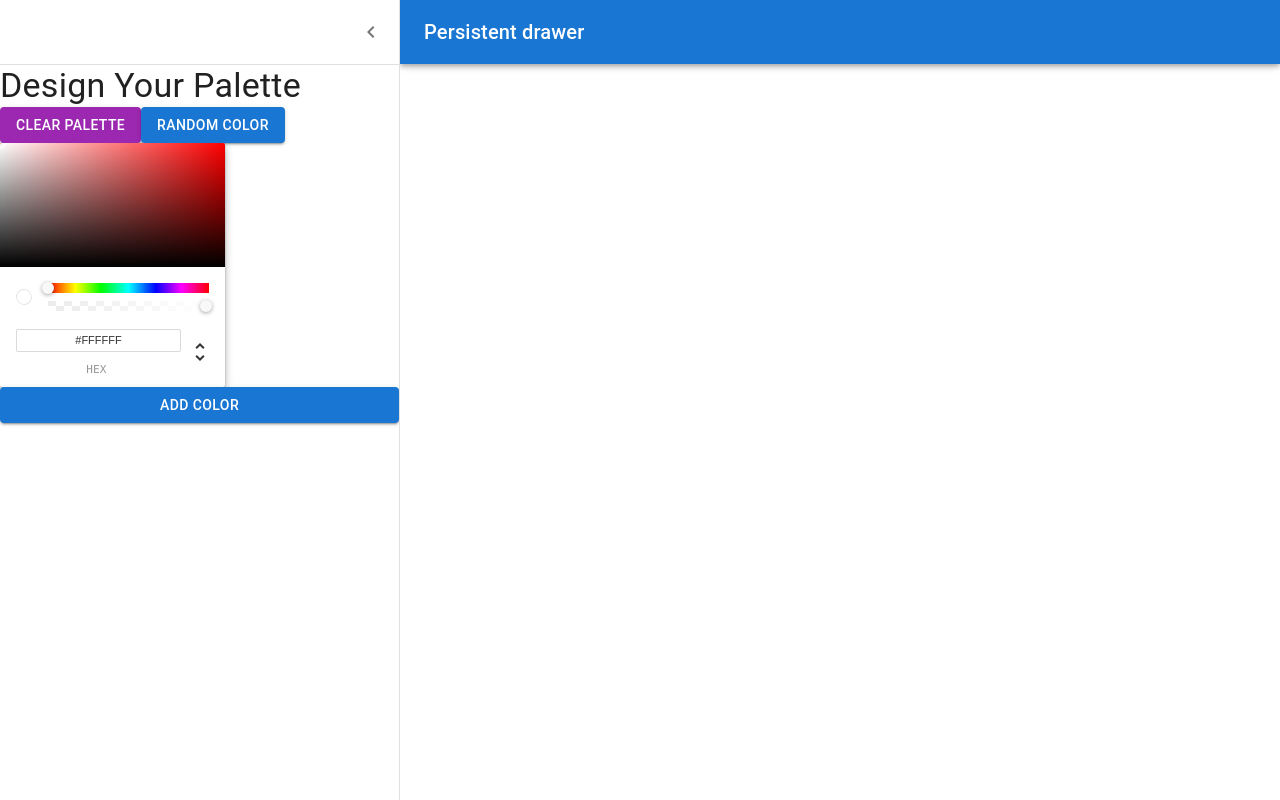
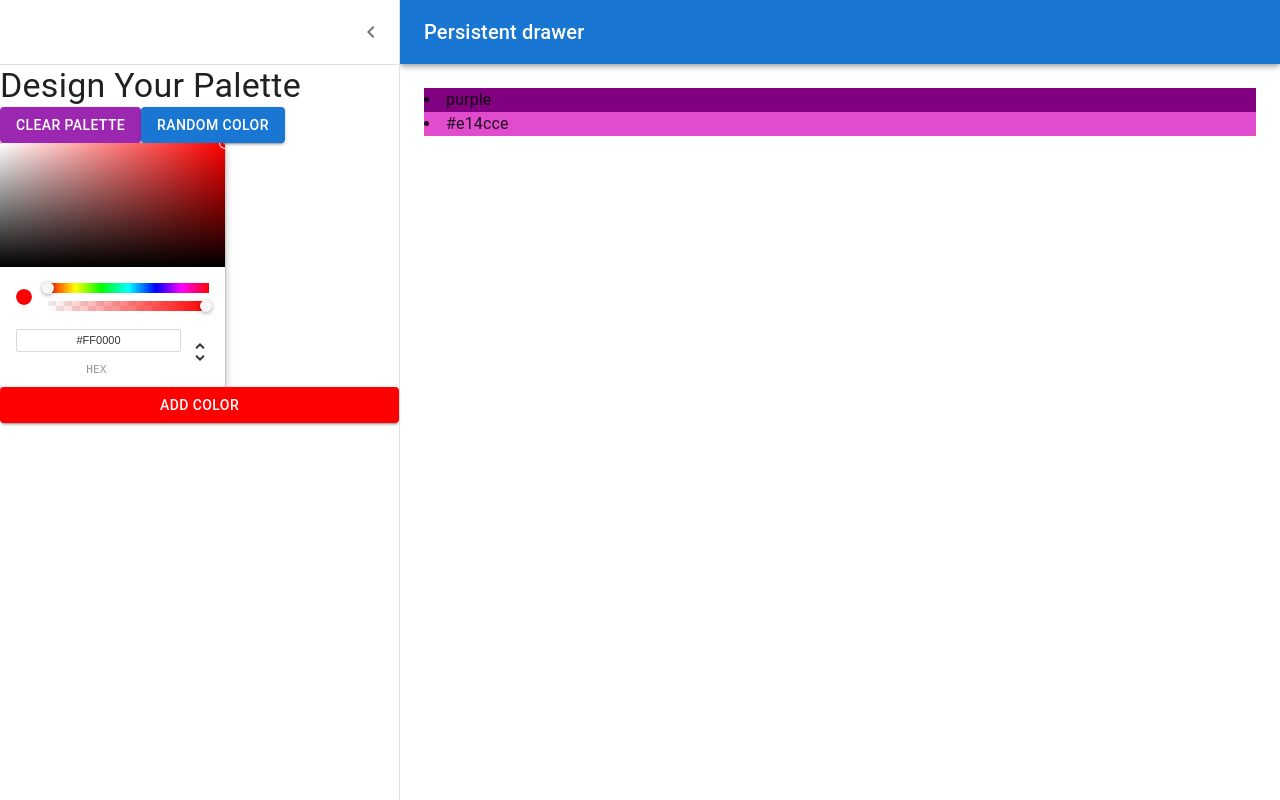
Before and after one commit to jatin-vashisht/My-Color-App, a React (Create React App) app: page /palette/new in a window 1280 px wide. Both pictures are taken after a click on the button "open drawer". Built offline with nearby package versions, Linux system fonts and the light colour scheme.

Commit message:
Connected ColorPicker to AddButton

```diff
--- a/src/NewPaletteForm.js
+++ b/src/NewPaletteForm.js
@@ -63,8 +63,9 @@ const DrawerHeader = styled('div')(({ theme }) => ({
 
 export default function NewPaletteForm() {
   const theme = useTheme();
-  const [color, setColor] = useState("#fff");
+  const [color, setColor] = useState("red");
   const [open, setOpen] = React.useState(false);
+  const [colors, setColors] = useState(['purple', '#e14cce']);
 
   const handleDrawerOpen = () => {
     setOpen(true);
@@ -73,6 +74,14 @@ export default function NewPaletteForm() {
   const handleDrawerClose = () => {
     setOpen(false);
   };
+
+  const changeColor = (c) => {
+    setColor("#" + rgbHex(c.rgb.r, c.rgb.g, c.rgb.b, c.rgb.a))
+  }
+
+  const addColor = () => {
+    setColors([...colors,color])
+  }
 
   return (
     <Box sx={{ display: 'flex' }}>
@@ -119,14 +128,15 @@ export default function NewPaletteForm() {
         </div>
         <ChromePicker
           color={color}
-          onChange={c =>
-            setColor("#" + rgbHex(c.rgb.r, c.rgb.g, c.rgb.b, c.rgb.a))
-          }
+          onChange={changeColor}
         />
-        <Button variant='contained' color='primary'>Add Color</Button>
+        <Button variant='contained' color='primary' style={{backgroundColor: color}} onClick={addColor}>Add Color</Button>
       </Drawer>
       <Main open={open}>
         <DrawerHeader />
+        {colors.map(color => (
+          <li style={{backgroundColor: color}}>{color}</li>
+        ))}
       </Main>
     </Box>
   );
```
